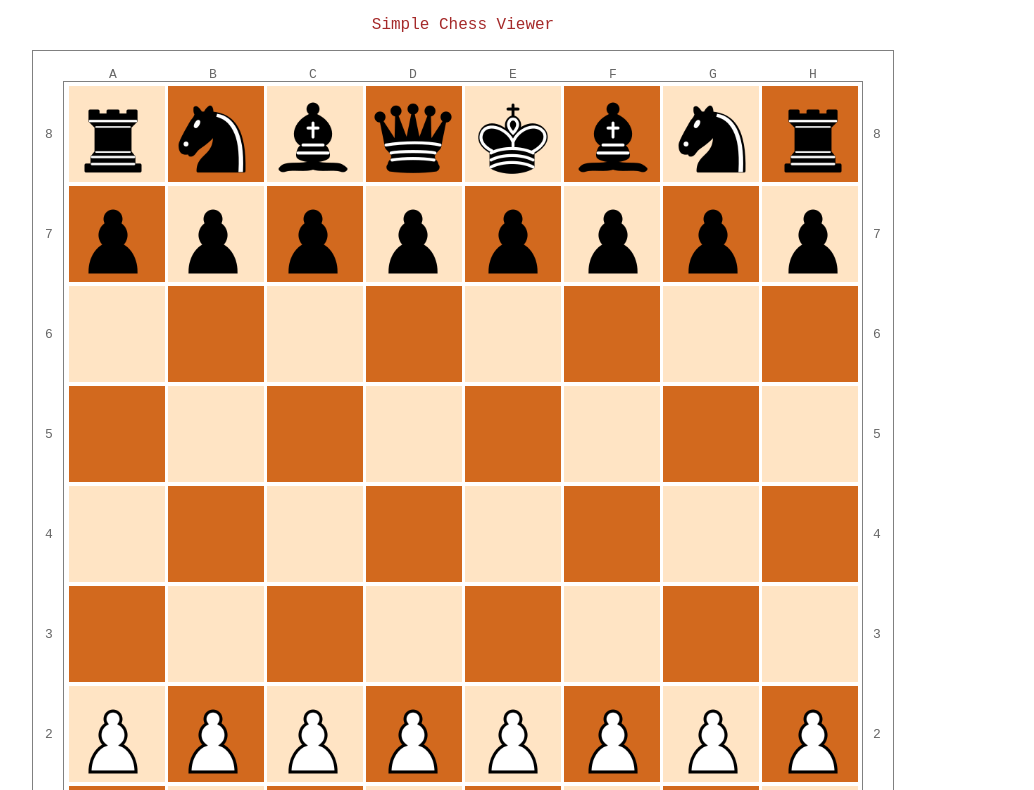
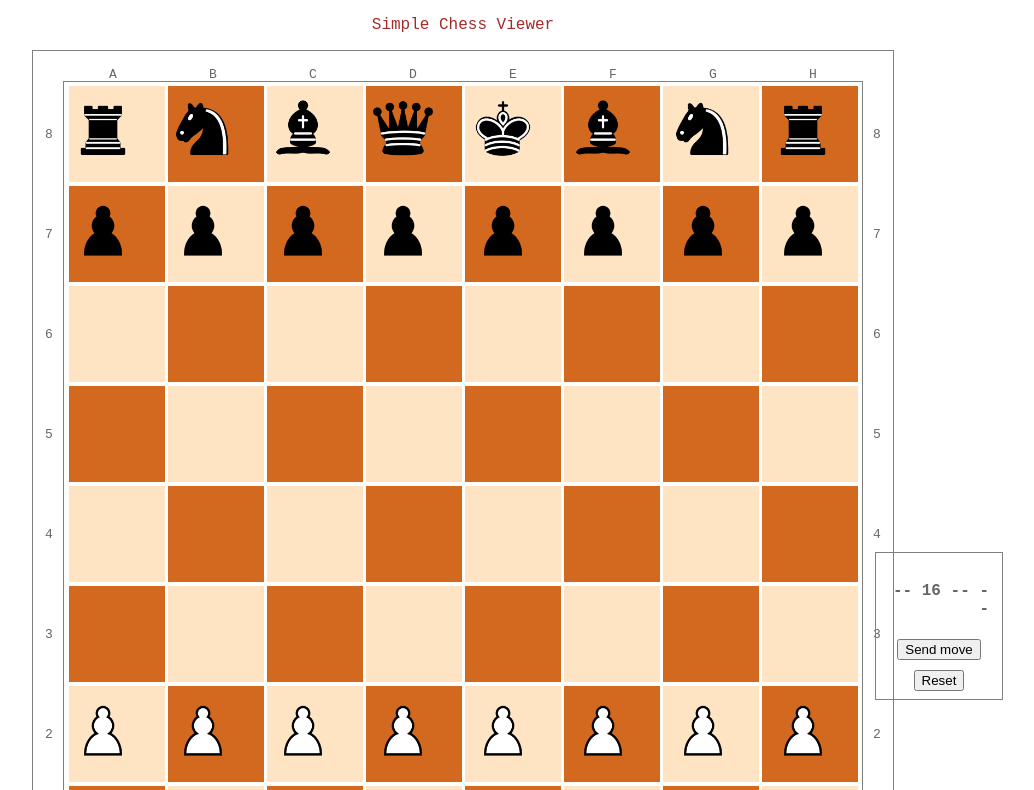
Before and after one commit to PrivateAccount/ChessViewer, a plain HTML site: page index.html in a window 1280 px wide. Both pictures are taken after a click on the element 294 px from the left and 334 px from the top of the page. Shown: the top 790 px of the page, without its empty margins (177-1211 px from the left). Drawn offline with Linux system fonts and the light colour scheme.

Commit message:
Create tools for storing move sequences.

```diff
--- a/index.html
+++ b/index.html
@@ -23,5 +23,15 @@
         <button id="run-forward">&gt;&gt;</button>
         <div id="step-id">0 of 0</div>
     </div>
+    <div id="tools">
+        <div id="params">
+            <span id="figure-id">--</span>
+            <span id="origin-id">--</span>
+            <span id="field-id">--</span>
+            <span id="kill-id">--</span>
+        </div>
+        <button id="send">Send move</button>
+        <button id="reset">Reset</button>
+    </div>
 </body>
 </html>
--- a/script.js
+++ b/script.js
@@ -21,24 +21,13 @@ window.onload = function() {
     ];
     const figureIndexes = [3, 2, 4, 0, 1, 4, 2, 3, 5, 5, 5, 5, 5, 5, 5, 5, 11, 11, 11, 11, 11, 11, 11, 11, 9, 8, 10, 6, 7, 10, 8, 9];
 
-    const sequences = [
-        { figure: 19, origin: 51, field: 35, kill: null },
-        { figure: 6, origin: 6, field: 21, kill: null },
-        { figure: 17, origin: 49, field: 41, kill: null },
-        { figure: 12, origin: 12, field: 20, kill: null },
-        { figure: 27, origin: 59, field: 43, kill: null },
-        { figure: 1, origin: 1, field: 18, kill: null },
-        { figure: 26, origin: 58, field: 30, kill: null },
-        { figure: 15, origin: 15, field: 23, kill: null },
-        { figure: 26, origin: 30, field: 39, kill: null },
-        { figure: 5, origin: 5, field: 33, kill: null },
-        { figure: 26, origin: 39, field: 21, kill: 6 },
-        { figure: 14, origin: 14, field: 21, kill: 26 },
-    ];
+    const sequences = [];
 
     var fieldPositions = [];
     var moveSequence = [];
     var sequenceId = 0;
+    var source = false;
+    var destination = false;
 
     for (var i = 0; i < sequences.length; i++) {
         moveSequence.push(sequences[i]);
@@ -57,7 +46,11 @@ window.onload = function() {
         if (swap) field.classList.add(i % 2 ? 'dark' : 'light');
         else field.classList.add(i % 2 ? 'light' : 'dark');
         field.addEventListener('click', function() {
-            console.log('Field id:', field.id);
+            const originId = document.getElementById('origin-id');
+            const fieldId = document.getElementById('field-id');
+            destination = !destination;
+            if (destination) originId.innerText = field.id.replace('field-', '');
+            else fieldId.innerText = field.id.replace('field-', '');
         });
         fields.appendChild(field);
         const x = Math.floor(i % BOARD_SIZE) * FIELD_SIZE + BORDER_WIDTH;
@@ -111,7 +104,11 @@ window.onload = function() {
             figure.style.top = fieldPositions[i + 4 * BOARD_SIZE].y + 'px';
         }
         figure.addEventListener('click', function() {
-            console.log('Figure id:', figure.id);
+            const figureId = document.getElementById('figure-id');
+            const killId = document.getElementById('kill-id');
+            source = !source;
+            if (source) figureId.innerText = figure.id.replace('figure-', '');
+            else killId.innerText = figure.id.replace('figure-', '');
         });
         figures.appendChild(figure);
     }
@@ -179,7 +176,30 @@ window.onload = function() {
 
     function updateCounter() {
         const stepId = document.getElementById('step-id');
-        stepId.innerText = sequenceId.toString() + ' of ' + sequences.length.toString();
+        stepId.innerText = sequenceId.toString() + ' of ' + moveSequence.length.toString();
     }
 
+    const buttonSend = document.getElementById('send');
+    buttonSend.addEventListener('click', function() {
+        const figure = document.getElementById('figure-id').innerText;
+        const origin = document.getElementById('origin-id').innerText;
+        const field = document.getElementById('field-id').innerText;
+        const kill = document.getElementById('kill-id').innerText;
+        const moveParams = { figure: parseInt(figure), origin: parseInt(origin), field: parseInt(field), kill: parseInt(kill) };
+        moveSequence.push(moveParams);
+        runForwardButton.disabled = false;
+        runForwardButton.click();
+        buttonReset.click();
+    });
+
+    const buttonReset = document.getElementById('reset');
+    buttonReset.addEventListener('click', function() {
+        source = false;
+        destination = false;
+        document.getElementById('figure-id').innerText = '--';
+        document.getElementById('origin-id').innerText = '--';
+        document.getElementById('field-id').innerText = '--';
+        document.getElementById('kill-id').innerText = '--';
+    });
+
 };
--- a/style.css
+++ b/style.css
@@ -89,8 +89,8 @@ span.vertical {
 }
 .figure {
     position: absolute;
-    width: 90px;
-    height: 90px;
+    width: 70px;
+    height: 70px;
 }
 .figure:hover {
     cursor: pointer;
@@ -103,3 +103,22 @@ span.vertical {
     margin-top: 1em;
     font-weight: bold;
 }
+#tools {
+    position: absolute;
+    right: 100px;
+    bottom: 100px;
+    width: 100px;
+    height: 120px;
+    padding: 1em;
+    text-align: center;
+    border: 1px solid grey;
+}
+#params {
+    padding: 1em 0;
+    font-size: large;
+    font-weight: bold;
+    text-align: right;
+}
+#send, #reset {
+    margin: 5px 0;
+}
```
